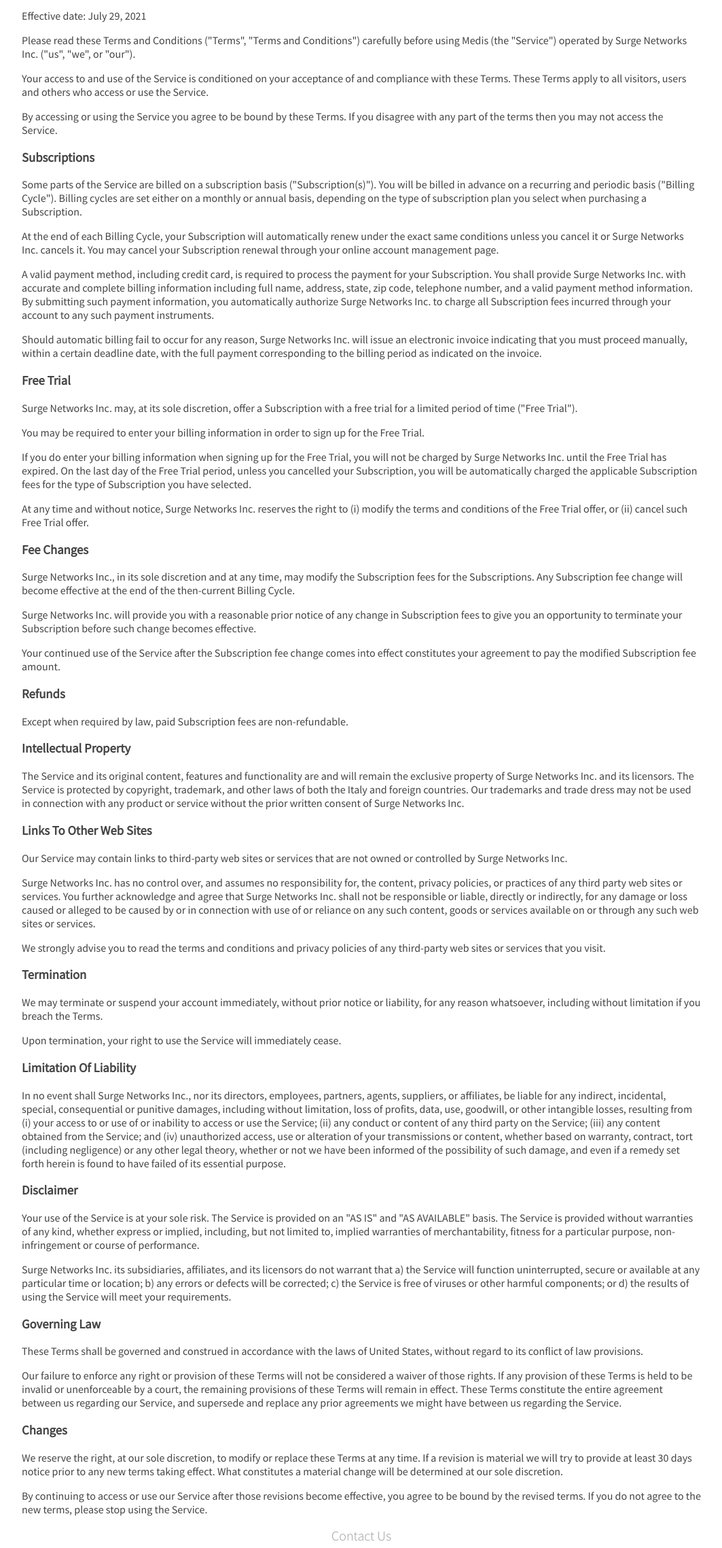
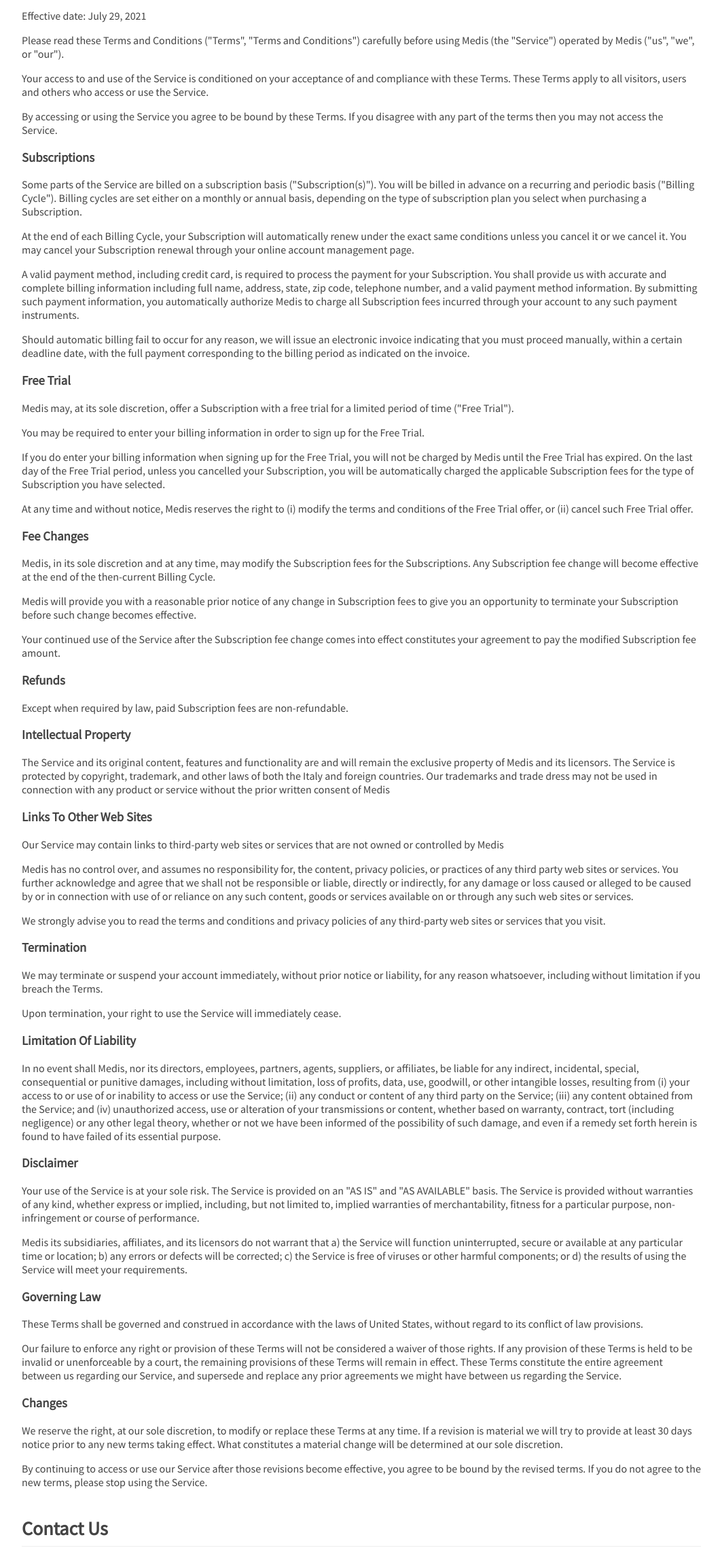
Before and after one commit to medisapp/medisapp.github.io, a plain HTML site: page terms.html in a window 1280 px wide. Shown: the part 283-2560 px from the top of the page at 68% size, without its empty margins (108-1171 px from the left). Drawn offline with Linux system fonts and the light colour scheme.

Commit message:
Update privacy

```diff
--- a/main.css
+++ b/main.css
@@ -45,11 +45,10 @@
 }
 
 h2 {
-  text-align: center;
-  color: #999;
-  font-weight: 300;
-  font-size: 20px;
-  margin: 0;
+  font-size: 28px;
+  margin-top: 40px;
+  padding-bottom: 8px;
+  border-bottom: 1px solid #eee;
 }
 
 .twitter {
--- a/terms.html
+++ b/terms.html
@@ -24,7 +24,7 @@
     <p>
       Please read these Terms and Conditions ("Terms", "Terms and
       Conditions") carefully before using Medis
-      (the "Service") operated by Surge Networks Inc. ("us",
+      (the "Service") operated by Medis ("us",
       "we", or "our").
     </p>
     <p>
@@ -47,28 +47,25 @@
     </p>
     <p>
       At the end of each Billing Cycle, your Subscription will automatically
-      renew under the exact same conditions unless you cancel it or Surge
-      Networks Inc. cancels it. You may cancel your Subscription renewal
+      renew under the exact same conditions unless you cancel it or we cancel it. You may cancel your Subscription renewal
       through your online account management page.
     </p>
     <p>
       A valid payment method, including credit card, is required to process
-      the payment for your Subscription. You shall provide Surge Networks
-      Inc. with accurate and complete billing information including full
+      the payment for your Subscription. You shall provide us with accurate and complete billing information including full
       name, address, state, zip code, telephone number, and a valid payment
       method information. By submitting such payment information, you
-      automatically authorize Surge Networks Inc. to charge all Subscription
+      automatically authorize Medis to charge all Subscription
       fees incurred through your account to any such payment instruments.
     </p>
     <p>
-      Should automatic billing fail to occur for any reason, Surge Networks
-      Inc. will issue an electronic invoice indicating that you must proceed
+      Should automatic billing fail to occur for any reason, we will issue an electronic invoice indicating that you must proceed
       manually, within a certain deadline date, with the full payment
       corresponding to the billing period as indicated on the invoice.
     </p>
     <h3>Free Trial</h3>
     <p>
-      Surge Networks Inc. may, at its sole discretion, offer a Subscription
+      Medis may, at its sole discretion, offer a Subscription
       with a free trial for a limited period of time ("Free Trial").
     </p>
     <p>
@@ -77,26 +74,26 @@
     </p>
     <p>
       If you do enter your billing information when signing up for the Free
-      Trial, you will not be charged by Surge Networks Inc. until the Free
+      Trial, you will not be charged by Medis until the Free
       Trial has expired. On the last day of the Free Trial period, unless
       you cancelled your Subscription, you will be automatically charged the
       applicable Subscription fees for the type of Subscription you have
       selected.
     </p>
     <p>
-      At any time and without notice, Surge Networks Inc. reserves the right
+      At any time and without notice, Medis reserves the right
       to (i) modify the terms and conditions of the Free Trial offer, or
       (ii) cancel such Free Trial offer.
     </p>
     <h3>Fee Changes</h3>
     <p>
-      Surge Networks Inc., in its sole discretion and at any time, may
+      Medis, in its sole discretion and at any time, may
       modify the Subscription fees for the Subscriptions. Any Subscription
       fee change will become effective at the end of the then-current
       Billing Cycle.
     </p>
     <p>
-      Surge Networks Inc. will provide you with a reasonable prior notice of
+      Medis will provide you with a reasonable prior notice of
       any change in Subscription fees to give you an opportunity to
       terminate your Subscription before such change becomes effective.
     </p>
@@ -113,22 +110,21 @@
     <h3>Intellectual Property</h3>
     <p>
       The Service and its original content, features and functionality are
-      and will remain the exclusive property of Surge Networks Inc. and its
+      and will remain the exclusive property of Medis and its
       licensors. The Service is protected by copyright, trademark, and other
       laws of both the Italy and foreign countries. Our trademarks and trade
       dress may not be used in connection with any product or service
-      without the prior written consent of Surge Networks Inc.
+      without the prior written consent of Medis
     </p>
     <h3>Links To Other Web Sites</h3>
     <p>
       Our Service may contain links to third-party web sites or services
-      that are not owned or controlled by Surge Networks Inc.
+      that are not owned or controlled by Medis
     </p>
     <p>
-      Surge Networks Inc. has no control over, and assumes no responsibility
+      Medis has no control over, and assumes no responsibility
       for, the content, privacy policies, or practices of any third party
-      web sites or services. You further acknowledge and agree that Surge
-      Networks Inc. shall not be responsible or liable, directly or
+      web sites or services. You further acknowledge and agree that we shall not be responsible or liable, directly or
       indirectly, for any damage or loss caused or alleged to be caused by
       or in connection with use of or reliance on any such content, goods or
       services available on or through any such web sites or services.
@@ -149,7 +145,7 @@
     </p>
     <h3>Limitation Of Liability</h3>
     <p>
-      In no event shall Surge Networks Inc., nor its directors, employees,
+      In no event shall Medis, nor its directors, employees,
       partners, agents, suppliers, or affiliates, be liable for any
       indirect, incidental, special, consequential or punitive damages,
       including without limitation, loss of profits, data, use, goodwill, or
@@ -172,7 +168,7 @@
       a particular purpose, non-infringement or course of performance.
     </p>
     <p>
-      Surge Networks Inc. its subsidiaries, affiliates, and its licensors do
+      Medis its subsidiaries, affiliates, and its licensors do
       not warrant that a) the Service will function uninterrupted, secure or
       available at any particular time or location; b) any errors or defects
       will be corrected; c) the Service is free of viruses or other harmful
```
Also changed, not shown: privacy-policy.html (+5 -58 lines).
